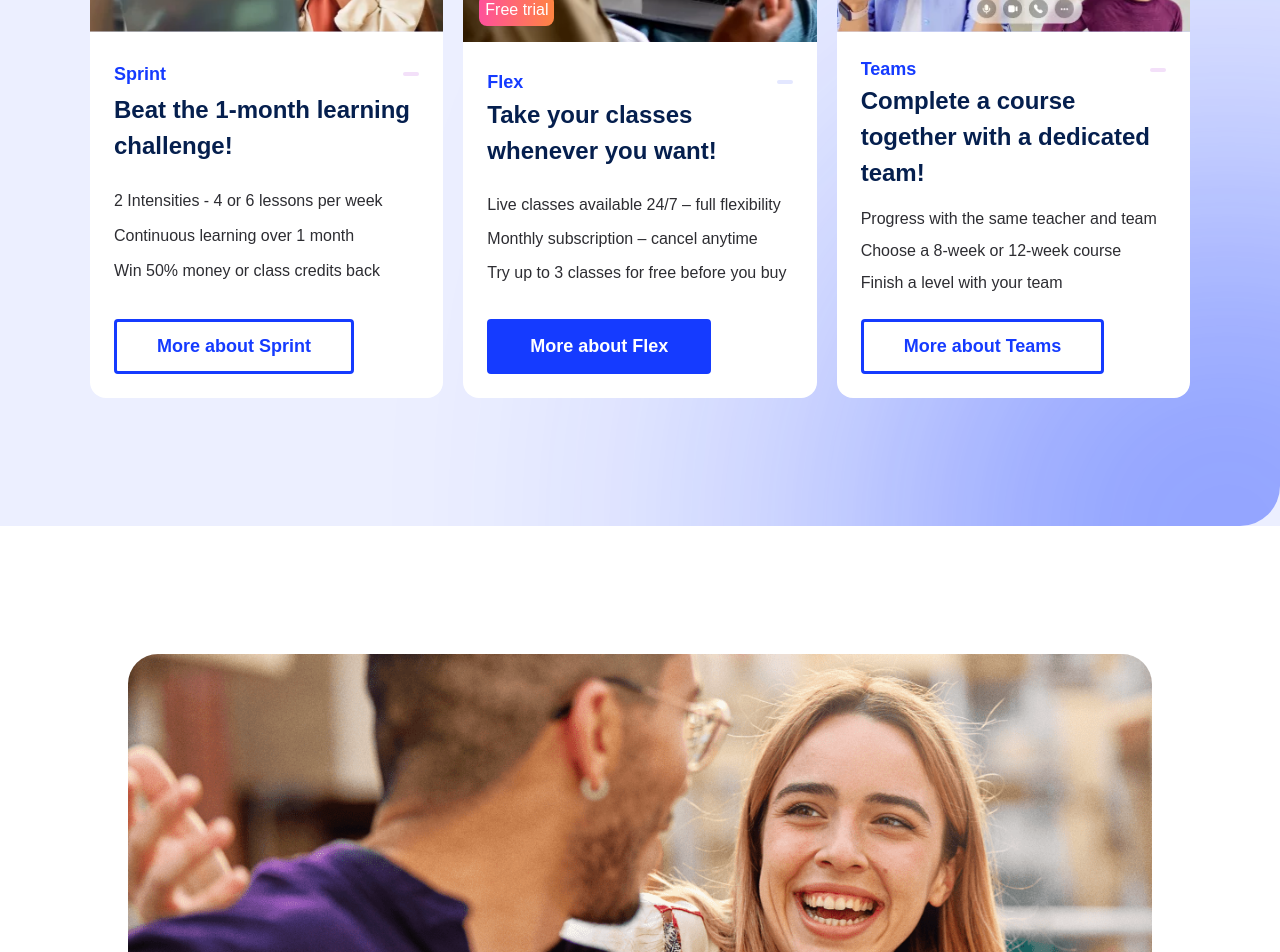
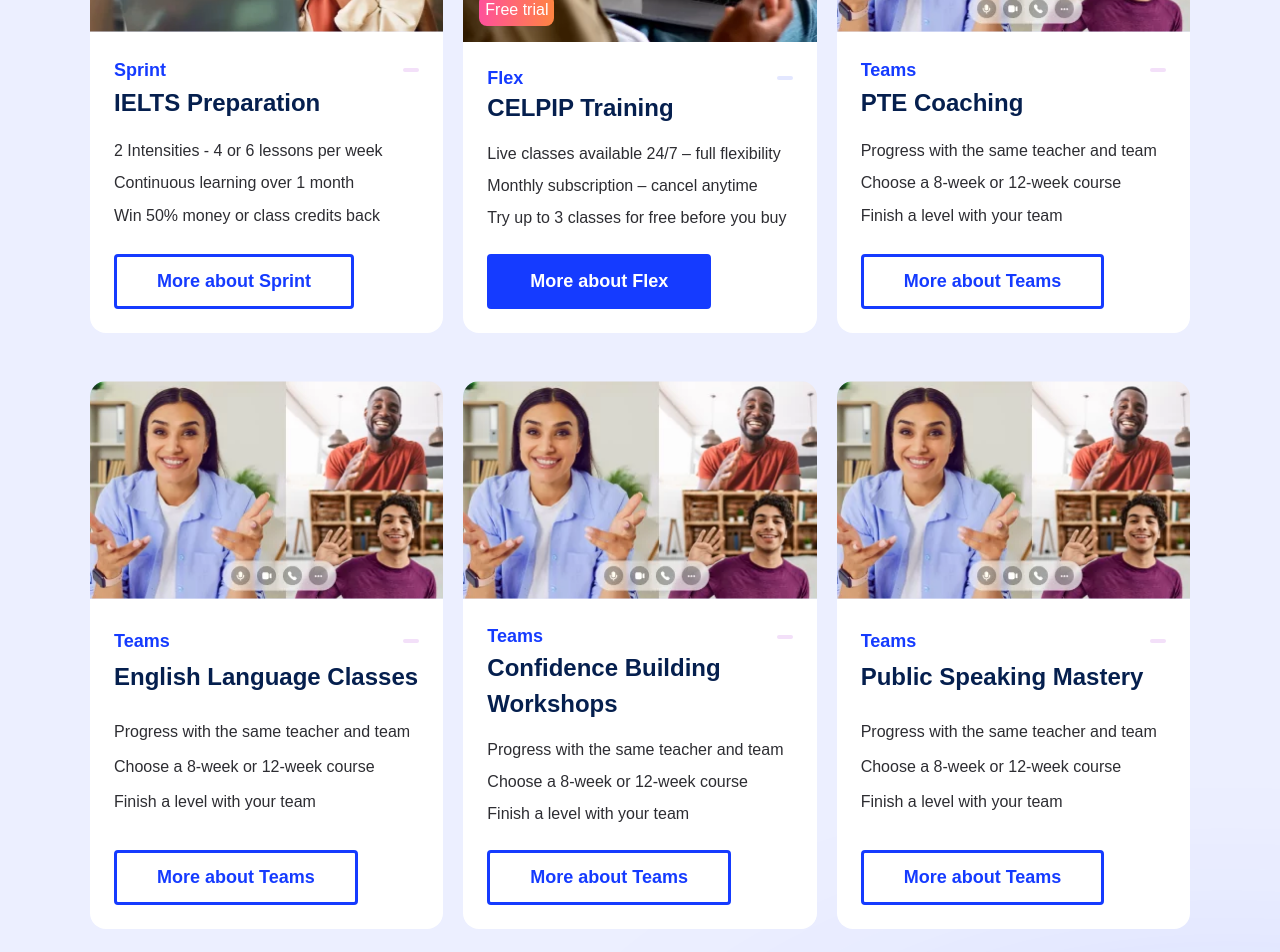
Before and after one commit to bahar-dc/learn-react, a React (Create React App) app: page / in a window 1280 px wide. Shown: the part 1680-2632 px from the top of the page. Built offline with nearby package versions, Linux system fonts and the light colour scheme.

Commit message:
Learning section update

```diff
--- a/src/Components/Learning.jsx
+++ b/src/Components/Learning.jsx
@@ -9,7 +9,7 @@
                 <span className="outer-bg" style={{background:'#ECEFFF'}}></span>
                 <div>
                     <div className="site-container">
-                        <h2>Choose your <span style={{color:'#153bff'}}>learning preference
+                        <h2>Courses Tailored for Your   <span style={{color:'#153bff'}}>Success
                             </span></h2>
                     </div>
                     <div className="site-container learning-styles-cards dekstop-cards">
@@ -22,7 +22,7 @@
                                     <div className="card-header">
                                         <p>Sprint</p><span></span>
                                     </div>
-                                    <h3 className="card-title">Beat the 1-month learning challenge!</h3>
+                                    <h3 className="card-title">IELTS Preparation</h3>
                                     <ul className="text-list">
                                         <li>
                                            2 Intensities - 4 or 6 lessons per week
@@ -47,7 +47,7 @@
                                     <div className="card-header">
                                         <p>Flex</p><span></span>
                                     </div>
-                                    <h3 className="card-title">Take your classes whenever you want!</h3>
+                                    <h3 className="card-title">CELPIP Training</h3>
                                     <ul className="text-list">
                                         <li>
                                           Live classes available 24/7 &ndash; full flexibility
@@ -71,7 +71,103 @@
                                     <div className="card-header">
                                         <p>Teams</p><span></span>
                                     </div>
-                                    <h3 className="card-title">Complete a course together with a dedicated team!</h3>
+                                    <h3 className="card-title">PTE Coaching</h3>
+                                    <ul className="text-list">
+                                        <li>
+                                          Progress with the same teacher and team
+                                        </li>
+                                        <li>
+                                          Choose a 8-week or 12-week course
+                                        </li>
+                                        <li>
+                                          Finish a level with your team
+                                        </li>
+                                    </ul>
+                                    <div className="link-container"><a href="teams.html" className="link button blue secondary">More
+                                            about Teams</a></div>
+                                </div>
+                            </div>
+                            <div className=" card">
+                                <div className="card-image">
+                                    <img src={LearningImage3} alt="Alt text" />
+                                </div>
+                                <div className="card-content">
+                                    <div className="card-header">
+                                        <p>Teams</p><span></span>
+                                    </div>
+                                    <h3 className="card-title">English Language Classes</h3>
+                                    <ul className="text-list">
+                                        <li>
+                                          Progress with the same teacher and team
+                                        </li>
+                                        <li>
+                                          Choose a 8-week or 12-week course
+                                        </li>
+                                        <li>
+                                          Finish a level with your team
+                                        </li>
+                                    </ul>
+                                    <div className="link-container"><a href="teams.html" className="link button blue secondary">More
+                                            about Teams</a></div>
+                                </div>
+                            </div>
+                            <div className=" card">
+                                <div className="card-image">
+                                    <img src={LearningImage3} alt="Alt text" />
+                                </div>
+                                <div className="card-content">
+                                    <div className="card-header">
+                                        <p>Teams</p><span></span>
+                                    </div>
+                                    <h3 className="card-title">Confidence Building Workshops</h3>
+                                    <ul className="text-list">
+                                        <li>
+                                          Progress with the same teacher and team
+                                        </li>
+                                        <li>
+                                          Choose a 8-week or 12-week course
+                                        </li>
+                                        <li>
+                                          Finish a level with your team
+                                        </li>
+                                    </ul>
+                                    <div className="link-container"><a href="teams.html" className="link button blue secondary">More
+                                            about Teams</a></div>
+                                </div>
+                            </div>
+                            <div className=" card">
+                                <div className="card-image">
+                                    <img src={LearningImage3} alt="Alt text" />
+                                </div>
+                                <div className="card-content">
+                                    <div className="card-header">
+                                        <p>Teams</p><span></span>
+                                    </div>
+                                    <h3 className="card-title">Public Speaking Mastery</h3>
+                                    <ul className="text-list">
+                                        <li>
+                                          Progress with the same teacher and team
+                                        </li>
+                                        <li>
+                                          Choose a 8-week or 12-week course
+                                        </li>
+                                        <li>
+                                          Finish a level with your team
+                                        </li>
+                                    </ul>
+                                    <div className="link-container"><a href="teams.html" className="link button blue secondary">More
+                                            about Teams</a></div>
+                                </div>
+                            </div>
+                            <div className=" card">
+                                <div className="card-image">
+                                    <img src={LearningImage3} alt="Alt text" />
+                                </div>
+                                <div className="card-content">
+                                    <div className="card-header">
+                                        <p>Teams</p><span></span>
+                                    </div>
+                                    <h3 className="card-title">Interview Preparation</h3>
                                     <ul className="text-list">
                                         <li>
                                           Progress with the same teacher and team
```
Also changed, not shown: src/Assets/Css/Style.css.
